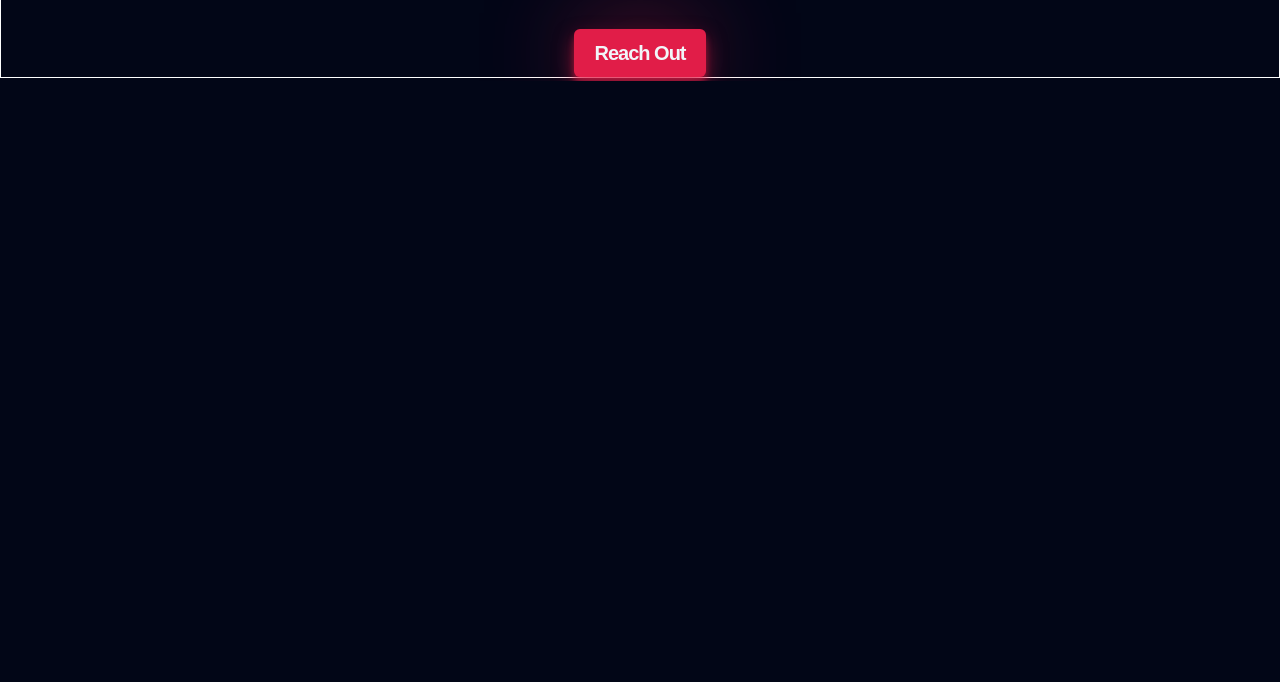
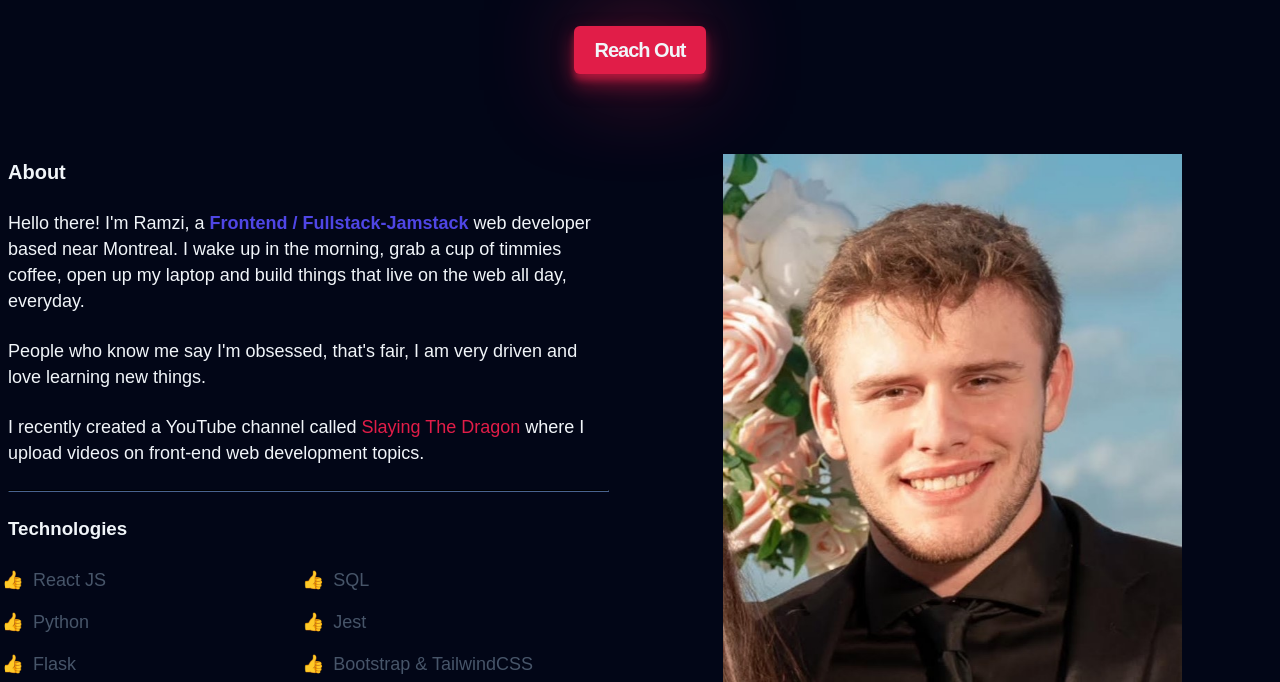
Before and after one commit to BillyStorm01/Billy-Storm-Portfolio, a website built with Vite: page index.html in a window 1280 px wide. Shown: the part 719-1401 px from the top of the page. Before the commit the page ends 800 px from the top, so only its background shows below. Built offline with nearby package versions, Linux system fonts and the light colour scheme; a web font is replaced by a local one.

Commit message:
Working on about section

```diff
--- a/index.html
+++ b/index.html
@@ -60,18 +60,59 @@
       <section class="hero container">
         <img class="hero__img" src="/TrimmedCopy.jpg" alt="Profile Picture" />
         <h2 class="hero__subtitle">Hi, I'm Billy 👋</h2>
-        <h1 class="hero__title">FULL-STACK <br/> WEB DEVELOPER</h1>
+        <h1 class="hero__title">
+          FULL-STACK <br />
+          WEB DEVELOPER
+        </h1>
         <p class="hero__description">
-          A passionate <strong>Fullstack web developer</strong> and <strong>UI/UX</strong>
+          A passionate <strong>Fullstack web developer</strong> and
+          <strong>UI/UX</strong>
           enthusiast specialized in building stunning pixel-perfect interactive
           websites/applications.
         </p>
         <a class="hero__btn btn" href="">Reach Out</a>
       </section>
-      <!-- <section></section>
-      <section></section>
-      <section></section>
-      <section></section> -->
+      <section class="about container section">
+        <div class="about__content">
+          <h2 class="about__title">About</h2>
+          <p class="about__description">
+            Hello there! I'm Ramzi, a
+            <strong>Frontend / Fullstack-Jamstack</strong> web developer based
+            near Montreal. I wake up in the morning, grab a cup of timmies
+            coffee, open up my laptop and build things that live on the web all
+            day, everyday.
+          </p>
+          <p class="about__description">
+            People who know me say I'm obsessed, that's fair, I am very driven
+            and love learning new things.
+          </p>
+          <p class="about__description">
+            I recently created a YouTube channel called
+            <a href="">Slaying The Dragon</a> where I upload videos on front-end
+            web development topics.
+          </p>
+          <hr class="about__hr" />
+          <h3>Technologies</h3>
+          <div class="about__ul-container">
+            <ul class="about__ul">
+              <li class="about__list">React JS</li>
+              <li class="about__list">Python</li>
+              <li class="about__list">Flask</li>
+            </ul>
+            <ul class="about__ul">
+              <li class="about__list">SQL</li>
+              <li class="about__list">Jest</li>
+              <li class="about__list">Bootstrap & TailwindCSS</li>
+            </ul>
+          </div>
+        </div>
+        <div class="about__img-wrapper">
+          <img class="about__img" src="/TrimmedCopy.jpg" alt="" />
+        </div>
+      </section>
+      <!-- <section></section> -->
+      <!-- <section></section> -->
+      <!-- <section></section> -->
     </main>
     <footer></footer>
     <script type="module" src="./src/main.js"></script>
--- a/src/main.js
+++ b/src/main.js
@@ -2,4 +2,5 @@
 import '../styles/style.css';
 import '../styles/components/header.css'
 import '../styles/components/hero.css'
+import '../styles/components/about.css'
 import '../styles/utils.css'
--- /dev/null
+++ b/styles/components/about.css
@@ -0,0 +1,131 @@
+.about {
+  display: flex;
+  flex-direction: column;
+  gap: 1rem;
+}
+
+.about__content {
+  display: flex;
+  flex-direction: column;
+  gap: 1rem;
+}
+
+.about__title {
+  font-size: var(--size-2xl);
+  color: var(--clr-light);
+}
+
+.about__description {
+  max-width: 60ch;
+  font-size: var(--size-sm);
+  font-size: var(--clr-slate600);
+}
+
+.about__hr {
+  border-color: var(--clr-slate800);
+}
+
+.about__subtitle {
+  font-size: var(--size-sm);
+  color: var(--clr-slate400);
+}
+
+.about__ul-container {
+  display: flex;
+}
+
+.about__ul {
+  display: flex;
+  flex-direction: column;
+  gap: 1em;
+  list-style-type: "\1F44D";
+  padding-left: 1em;
+  flex: 1;
+}
+
+.about__list {
+  font-size: var(--size-sm);
+  color: var(--clr-slate600);
+}
+
+.about__list::before {
+  content: "";
+  margin-left: 0.5em;
+}
+
+
+
+/* xs */
+@media (min-width: 475px) {
+  .about {
+    gap: 1.5rem;
+  }
+
+  .about__content {
+    gap: 1.5rem;
+  }
+
+  .about__title {
+    font-size: var(--size-3xl);
+  }
+
+  .about__description {
+    font-size: var(--size-base);
+  }
+
+  .about__subtitle {
+    font-size: var(--size-base);
+  }
+
+  .about__list {
+    font-size: var(--size-base);
+  }
+}
+
+/* sm */
+@media (min-width: 640px) {
+    .about__img-wrapper {
+        margin: 0 auto;
+    }
+
+    .about__img {
+        width: 28.6875rem;
+    }
+}
+
+/* md */
+@media (min-width: 768px) {
+}
+
+/* lg */
+@media (min-width: 1024px) {
+  .about {
+    flex-direction: row;
+    justify-content: space-between;
+    align-items: center;
+  }
+
+  .about__title {
+    font-size: var(--size-xl);
+  }
+
+  .about__description {
+    font-size: var(--size-lg);
+  }
+
+  .about__subtitle {
+    font-size: var(--size-lg);
+  }
+
+  .about__list {
+    font-size: var(--size-lg);
+  }
+}
+
+/* xl */
+@media (min-width: 1280px) {
+}
+
+/* 2xl */
+@media (min-width: 1536px) {
+}
--- a/styles/components/hero.css
+++ b/styles/components/hero.css
@@ -93,19 +93,18 @@
   }
 
   .hero__description {
-    font-size: var(--size-large);
+    font-size: var(--size-lg);
   }
 
   .hero__btn {
-    font-size: var(--size-large);
+    font-size: var(--size-lg);
   }
 }
 
 /* xl */
 @media (min-width: 1280px) {
-
   .hero {
-    gap: 2rem   ;
+    gap: 2rem;
   }
 
   .hero__img {
--- a/styles/utils.css
+++ b/styles/utils.css
@@ -45,7 +45,7 @@
   margin-right: auto;
   padding-left: 0.5rem;
   padding-right: 0.5rem;
-  border: 1px solid white;
+  /* border: 1px solid white; */
 }
 
 .section {
```
